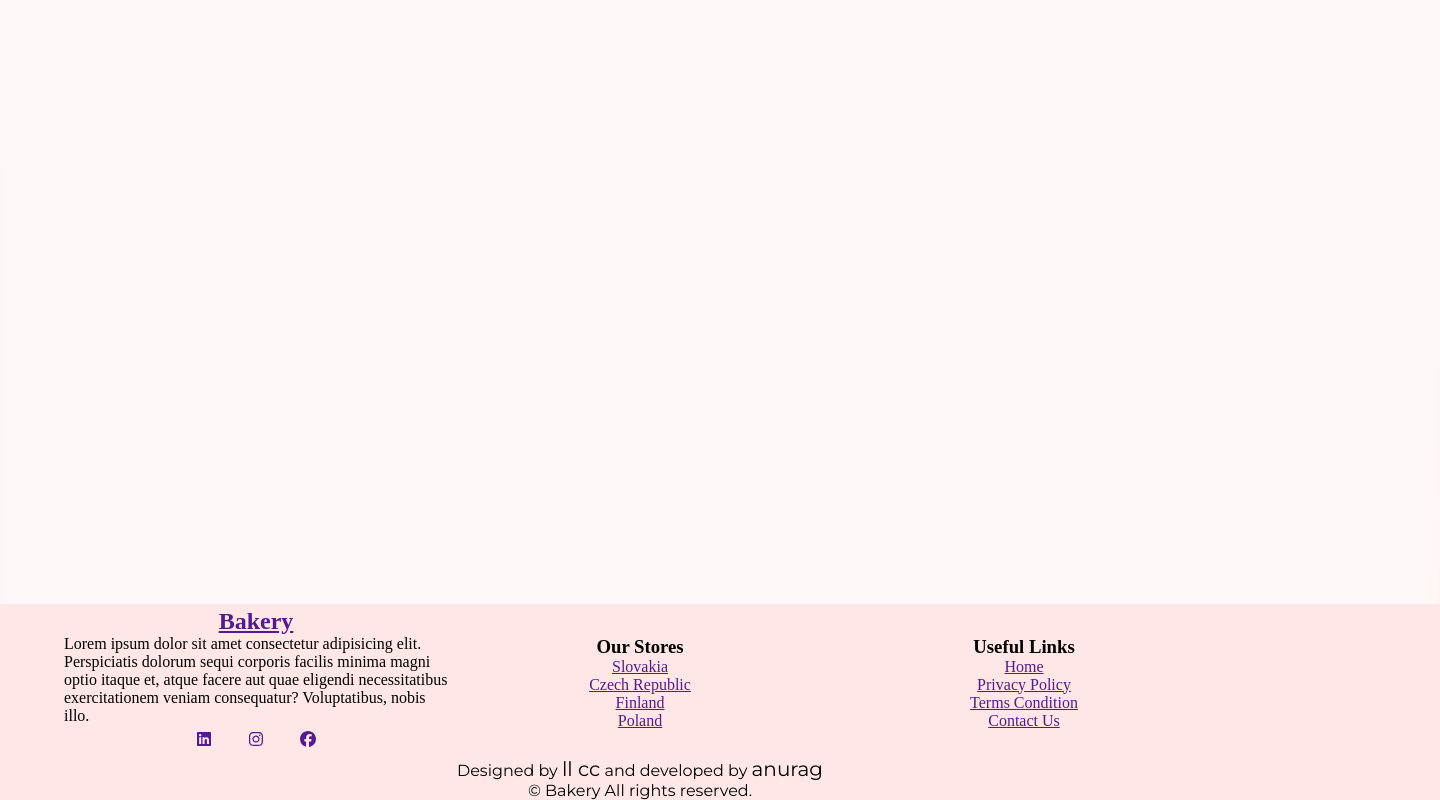
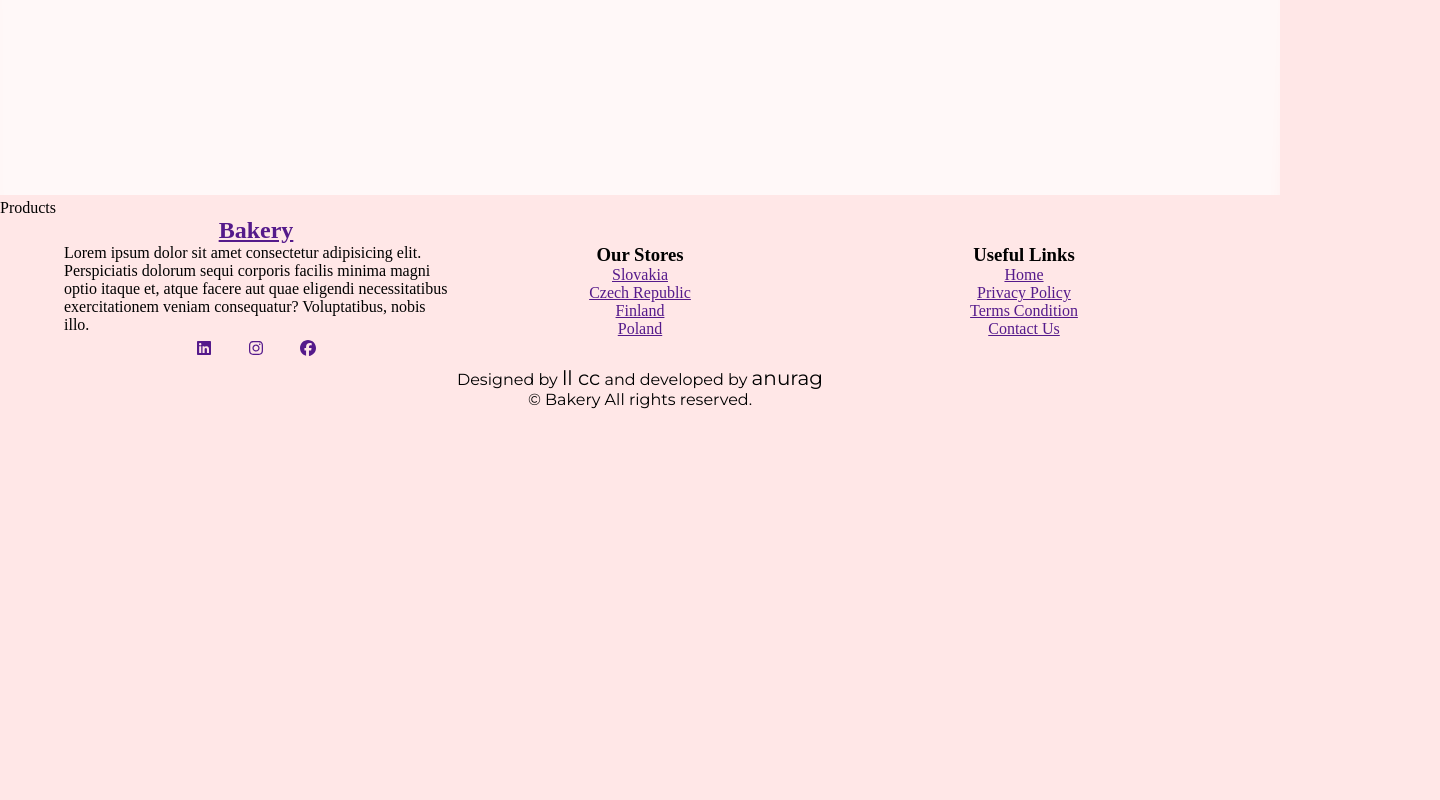
Before and after one commit to ANURAG-PATHAK/Bakery, a React (Vite) app: page / in a window 1280 px wide. Shown: the part 3771-4571 px from the top of the page, 1440 px wide, since content can reach past the window. After the commit the page ends 4180 px from the top, so only its background shows below. Built offline with nearby package versions, Linux system fonts and the light colour scheme; a web font is replaced by a local one.

Commit message:
chore: Add Products component to App and adjust Hero separator styling

```diff
--- a/src/App.jsx
+++ b/src/App.jsx
@@ -1,11 +1,12 @@
 import "./App.css";
-import { Hero, Navbar, Footer } from "./components";
+import { Hero, Navbar, Footer, Products } from "./components";
 
 const App = () => {
   return (
     <div className="App">
       <Navbar />
       <Hero />
+      <Products />
       <Footer />
     </div>
   );
--- a/src/components/Hero/Hero.css
+++ b/src/components/Hero/Hero.css
@@ -101,3 +101,7 @@
     opacity: 0px;
     color: #480054;
 }
+
+.separator {
+    width: 100vw;
+}
--- a/src/components/Hero/Hero.jsx
+++ b/src/components/Hero/Hero.jsx
@@ -40,7 +40,7 @@ const Hero = () => {
           <img src={images.vectorImage} alt="" />
         </a>
       </div>
-      <img src={images.separator} alt="" />
+      <img src={images.separator} alt="" className="separator" />
     </>
   );
 };
--- /dev/null
+++ b/src/components/Products/Products.jsx
@@ -0,0 +1,10 @@
+import "./Products.css";
+function Products() {
+  return (
+    <>
+      <div>Products</div>
+    </>
+  );
+}
+
+export default Products;
--- a/src/components/index.js
+++ b/src/components/index.js
@@ -1,5 +1,6 @@
 import Hero from './Hero/Hero.jsx';
 import Navbar from './Navbar/Navbar.jsx';
 import Footer from './Footer/Footer.jsx';
+import Products from './Products/Products.jsx';
 
-export { Hero, Navbar, Footer };
+export { Hero, Navbar, Footer, Products };
--- a/src/index.css
+++ b/src/index.css
@@ -1,5 +1,21 @@
 @import url('https://fonts.googleapis.com/css2?family=Arbutus+Slab&display=swap');
 @import url('https://fonts.googleapis.com/css2?family=Montserrat:ital,wght@0,100..900;1,100..900&display=swap');
+
+::-webkit-scrollbar {
+  width: 5px;
+}
+
+::-webkit-scrollbar-track {
+  background: #f1f1f1;
+}
+
+::-webkit-scrollbar-thumb {
+  background: #888;
+}
+
+::-webkit-scrollbar-thumb:hover {
+  background: #555;
+}
 
 * {
   margin: 0;
```
Also changed, not shown: src/components/Products/Products.css (added).
